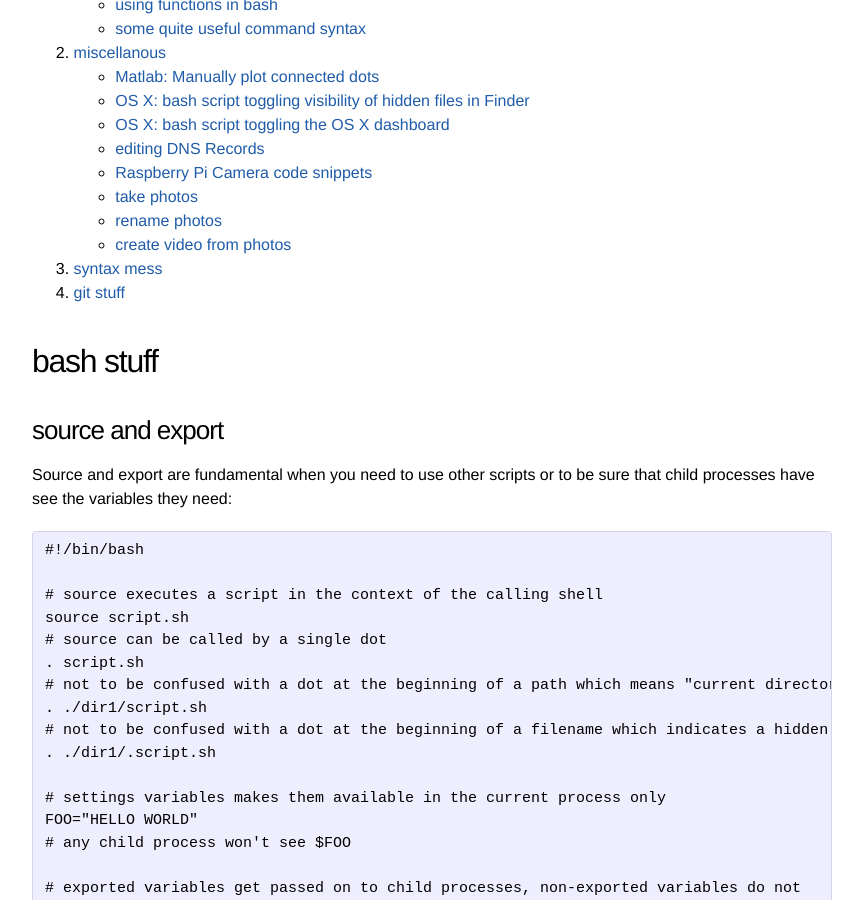
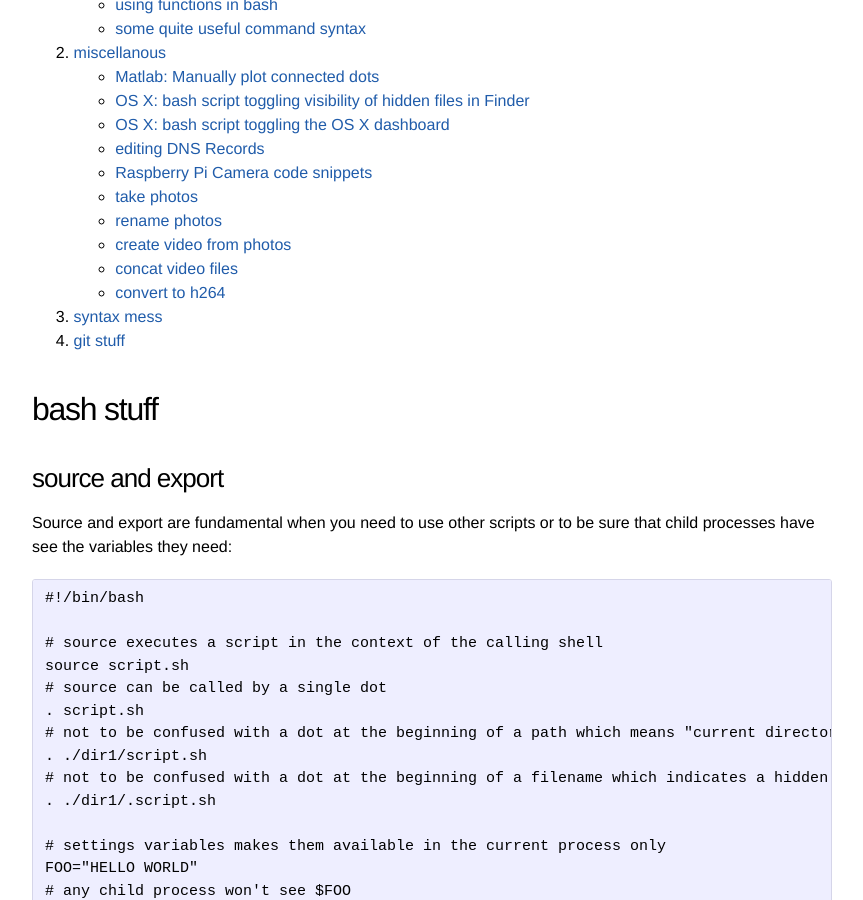
Before and after one commit to jewirth/jewirth.github.io, a Jekyll site: the page built from syntax.md, in a window 1280 px wide and 900 px high, scrolled down 455 px. Shown: the whole window, without its empty margins (208-1071 px from the left). Built offline with Jekyll 4.4.1, drawn with Linux system fonts in a browser that asks for light colours.

Commit message:
Update syntax.md

```diff
--- a/syntax.md
+++ b/syntax.md
@@ -25,6 +25,8 @@
   - <a href="#251">take photos</a>
   - <a href="#252">rename photos</a>
   - <a href="#253">create video from photos</a>
+  - <a href="#254">concat video files</a>
+  - <a href="#255">convert to h264</a>
 3. <a href="#3">syntax mess</a>
 4. <a href="#4">git stuff</a>
 
@@ -398,11 +400,15 @@
 ### create video from photos
     ~/bin/ffmpeg -r 20 -i %d.jpeg /Users/jens/Desktop/vid.mp4
 
+<a name="254"></a>
+
 ### concat video files
     ffmpeg -v info -f concat -i files.txt  -c copy output.mp4
     with files.txt containing:
         file '2017_0515_010105_001.MP4'
         file '2017_0515_011328_002.MP4'
+
+<a name="255"></a>
 
 ### convert to h264
     ffmpeg -i input.mp4 -vcodec h264 output.mp4
```
